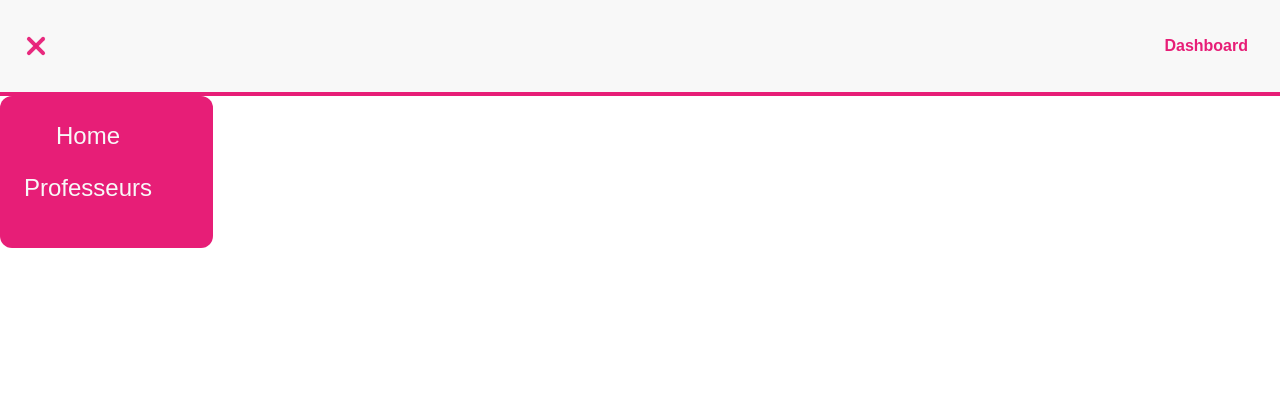
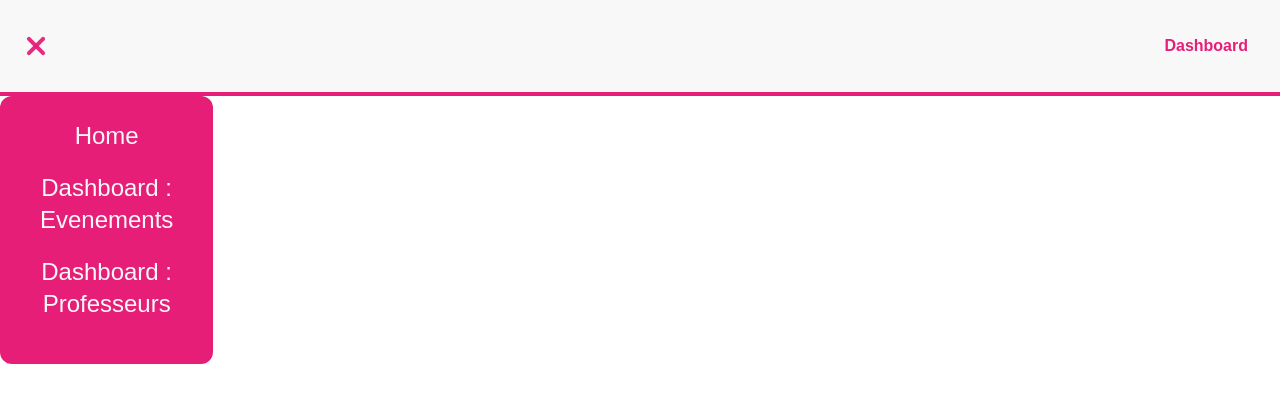
Before and after one commit to jordanvax/L_Dance, a React (Vite) app in the folder frontend/: page /Dashboard in a window 1280 px wide. Both pictures are taken after a click on the button 36 px from the left and 46 px from the top of the page. Shown: the top 402 px of the page. Built offline with nearby package versions, Linux system fonts and the light colour scheme; no server answers.

Commit message:
ajout de la page evenements dans le dashboard

```diff
--- a/frontend/src/components/Nav.jsx
+++ b/frontend/src/components/Nav.jsx
@@ -54,10 +54,17 @@ export default function Nav() {
             </button>
             <button
               type="button"
+              onClick={() => navToPages("Evenements")}
+              className="text-white hover:scale-105 hover:font-bold text-2xl mb-5"
+            >
+              Dashboard : Evenements
+            </button>
+            <button
+              type="button"
               onClick={() => navToPages("Professeurs")}
               className="text-white hover:scale-105 hover:font-bold text-2xl mb-5"
             >
-              Professeurs
+              Dashboard : Professeurs
             </button>
           </div>
         </div>
```
